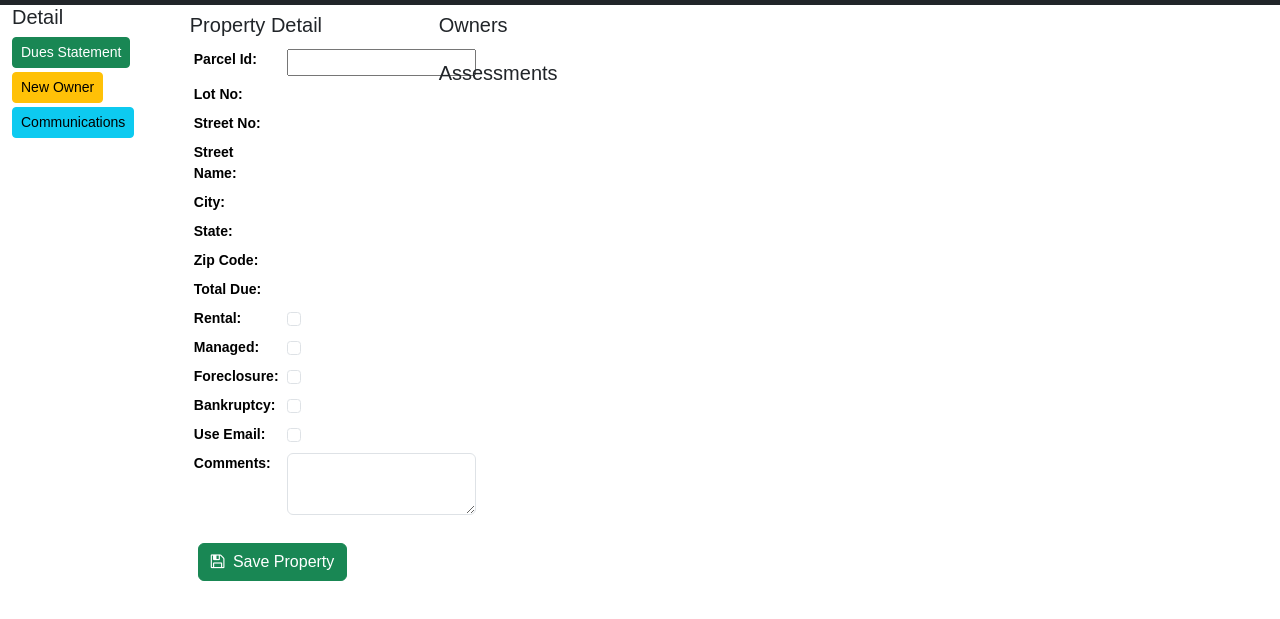
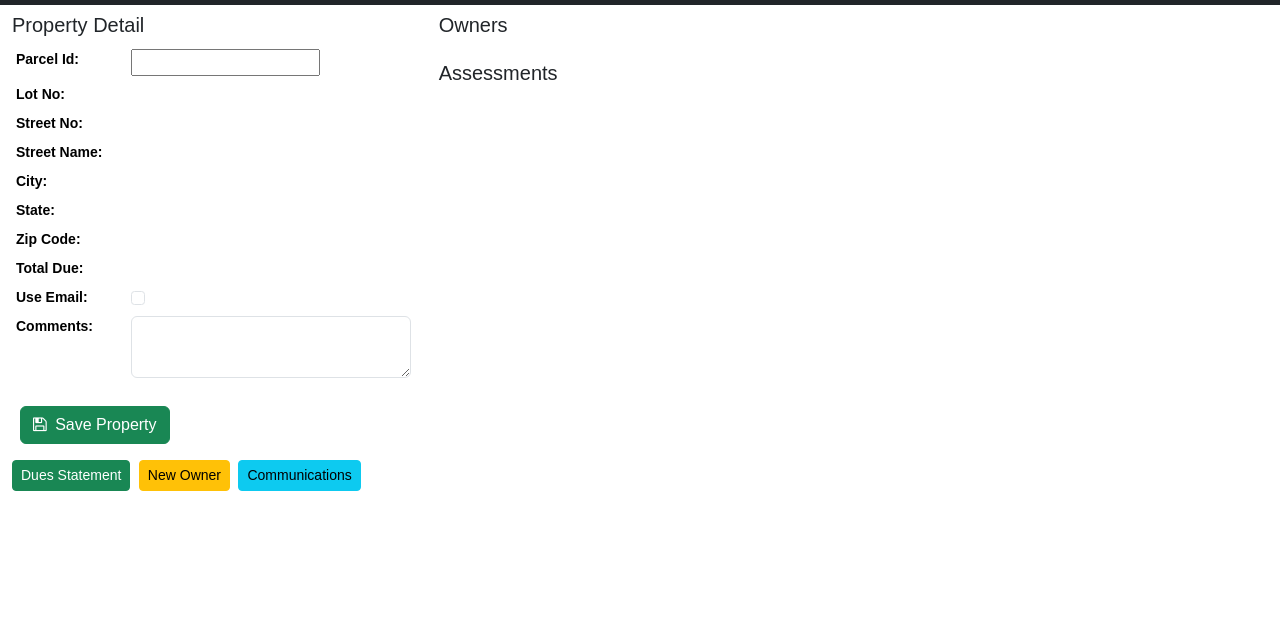
Before and after one commit to jkauflin/GrhaWeb, a website with bundled scripts: page src/hoadb/index.html in a window 1280 px wide. Both pictures are taken after a click on the tab "Detail". Shown: the part 51-670 px from the top of the page. Built offline with nearby package versions, Linux system fonts and the light colour scheme.

Commit message:
working on layout

```diff
--- a/src/hoadb/index.html
+++ b/src/hoadb/index.html
@@ -81,27 +81,13 @@
 
 	    <div class="tab-pane" role="tabpanel" id="DetailPage">
 			<div class="row">
-				<div class="col-sm-6 col-md-4">
-					<div class="row">
-				  		<div class="col-xs-5 col-sm-5">
-			             	<h5>Detail</h5>
-							<div id="DetailMessageDisplay" class="m-2"></div>
-                    		<button id="DuesStatementButton" data-parcel-id="" class="btn btn-sm btn-success me-1 mb-1 " type="button" role="button">
-								Dues Statement
-							</button>
-							<button id="NewOwnerButton" data-parcel-id="" data-owner-id="" class="btn btn-sm btn-warning me-1 mb-1 " type="button" role="button">
-								New Owner
-							</button>
-							<button id="CommunicationsButton" data-parcel-id="" data-owner-id="" class="btn btn-sm btn-info me-1 mb-1 " type="button" role="button">
-								Communications
-							</button>
-							<!--
-							<div id="AddAssessment">
-							</div>
-							-->
-		            	</div>
+				<div class="col-sm-6 col-md-5 col-lg-4">
 
-    					<div class="col-xs-7 col-sm-7">
+						<!--
+						<div class="row">
+    					<div class="col-xs-6 col-sm-6">
+    					<div class="col">
+						-->
 	                		<h5 class="mt-2">Property Detail</h5>
 							<form id="UpdatePropertyForm" class="needs-validation" novalidate>
 								<table class="table table-sm table-borderless">
@@ -114,6 +100,7 @@
 										<tr class="small"><th class="d-none d-md-table-cell">State: </th><td id="Property_State" class="d-none d-md-table-cell"></td></tr>
 										<tr class="small"><th class="d-none d-md-table-cell">Zip Code: </th><td id="Property_Zip" class="d-none d-md-table-cell"></td></tr>
 										<tr class="small"><th>Total Due: </th><td id="TotalDue"></td></tr>
+										<!--
 										<tr class="small"><th class="d-none d-md-table-cell">Rental: </th><td class="d-none d-md-table-cell">
 											<input id="Rental" name="Rental" type="checkbox" class="form-check-input shadow-none">
 										</td></tr>
@@ -126,6 +113,7 @@
 										<tr class="small"><th class="d-none d-md-table-cell">Bankruptcy: </th><td class="d-none d-md-table-cell">
 											<input id="Bankruptcy" name="Bankruptcy" type="checkbox" class="form-check-input shadow-none">
 										</td></tr>
+										-->
 										<tr  class="small"><th>Use Email: </th><td>
 											<input id="UseEmail" name="UseEmail" class="form-check-input shadow-none" type="checkbox">
 										</td></tr>
@@ -139,13 +127,27 @@
 									<i class="fa fa-floppy-o me-1"></i> Save Property
 								</button>
 								<div id="UpdatePropertyMessageDisplay" class="m-2"></div>
+
+								<div id="DetailMessageDisplay" class="m-2"></div>
+								<button id="DuesStatementButton" data-parcel-id="" class="btn btn-sm btn-success me-1 mb-1 " type="button" role="button">
+									Dues Statement
+								</button>
+								<button id="NewOwnerButton" data-parcel-id="" data-owner-id="" class="btn btn-sm btn-warning me-1 mb-1 " type="button" role="button">
+									New Owner
+								</button>
+								<button id="CommunicationsButton" data-parcel-id="" data-owner-id="" class="btn btn-sm btn-info me-1 mb-1 " type="button" role="button">
+									Communications
+								</button>
+								<!--
+								<div id="AddAssessment">
+								</div>
+								-->
+
 							</form>
-						</div>
 
-		        	</div><!-- row -->
 				</div>
 
-				<div class="col-sm-6 col-md-8">
+				<div class="col-sm-6 col-md-7 col-lg-8">
 				  	<h5 class="mt-2">Owners</h5>
 				    <table class="table table-striped">
 				        <tbody id="PropertyOwnersTbody">
--- a/src/hoadb/js/detail.js
+++ b/src/hoadb/js/detail.js
@@ -71,10 +71,12 @@ var Property_City = document.getElementById("Property_City")
 var Property_State = document.getElementById("Property_State")
 var Property_Zip = document.getElementById("Property_Zip")
 var TotalDue = document.getElementById("TotalDue")
+/*
 var Rental = document.getElementById("Rental")
 var Managed = document.getElementById("Managed")
 var Foreclosure = document.getElementById("Foreclosure")
 var Bankruptcy = document.getElementById("Bankruptcy")
+*/
 var UseEmail = document.getElementById("UseEmail")
 var Comments = document.getElementById("Comments")
 
@@ -306,10 +308,12 @@ async function getHoaRec(parcelId) {
     Property_State.textContent = ""
     Property_Zip.textContent = ""
     TotalDue.textContent = ""
+    /*
     Rental.checked = false
     Managed.checked = false
     Foreclosure.checked = false
     Bankruptcy.checked = false
+    */
     UseEmail.checked = false
     Comments.textContent = ""
 
@@ -364,10 +368,12 @@ function displayDetail(hoaRec) {
     Property_State.textContent = hoaRec.property.property_State
     Property_Zip.textContent = hoaRec.property.property_Zip
     TotalDue.textContent = "$"+hoaRec.totalDue
+    /*
     Rental.checked = (hoaRec.property.rental == 1) ? Rental.checked = true : false
     Managed.checked = (hoaRec.property.managed == 1) ? Managed.checked = true : false
     Foreclosure.checked = (hoaRec.property.foreclosure == 1) ? Foreclosure.checked = true : false
     Bankruptcy.checked = (hoaRec.property.bankruptcy == 1) ? Bankruptcy.checked = true : false
+    */
     UseEmail.checked = (hoaRec.property.useEmail == 1) ? UseEmail.checked = true : false
     Comments.textContent = hoaRec.property.comments
 
```
Also changed, not shown: 1 other file.
